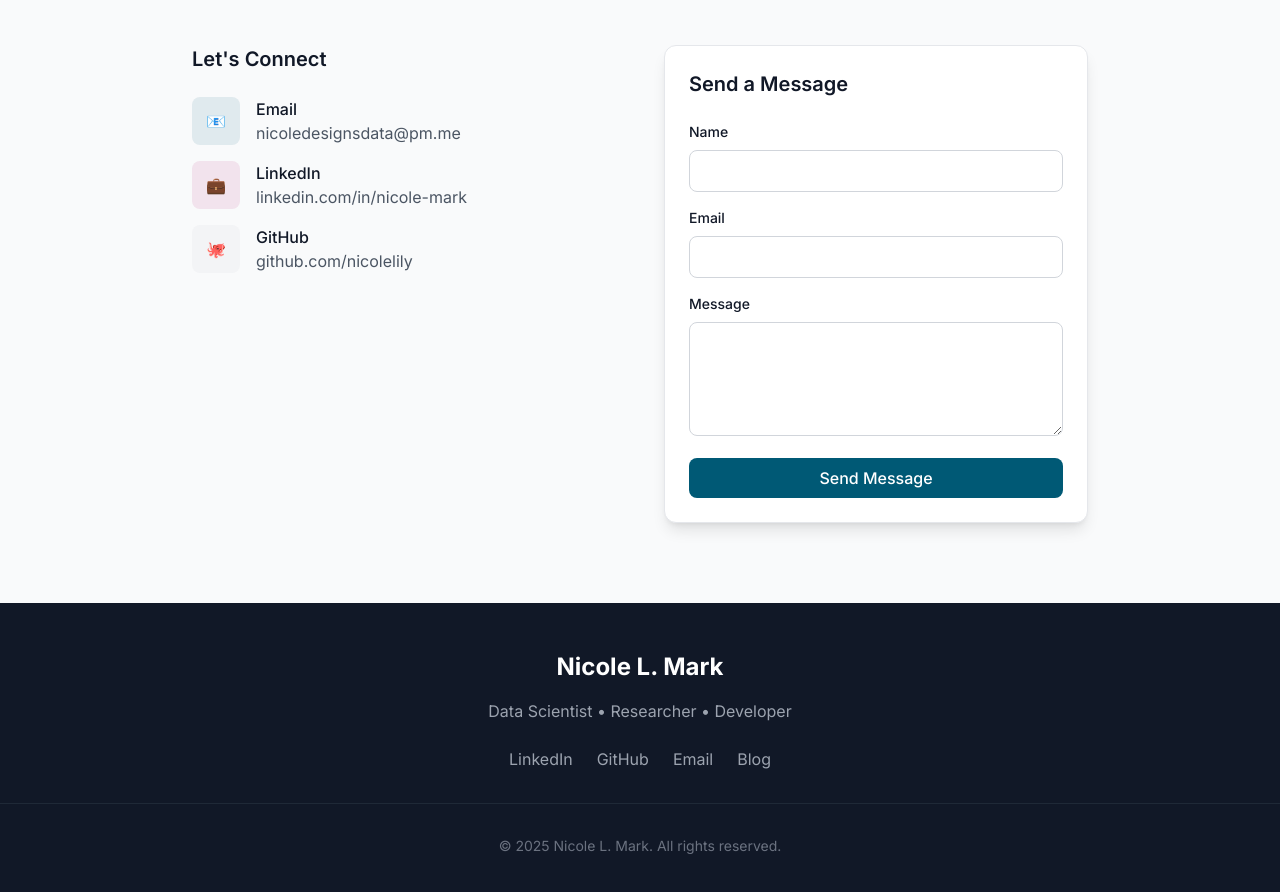
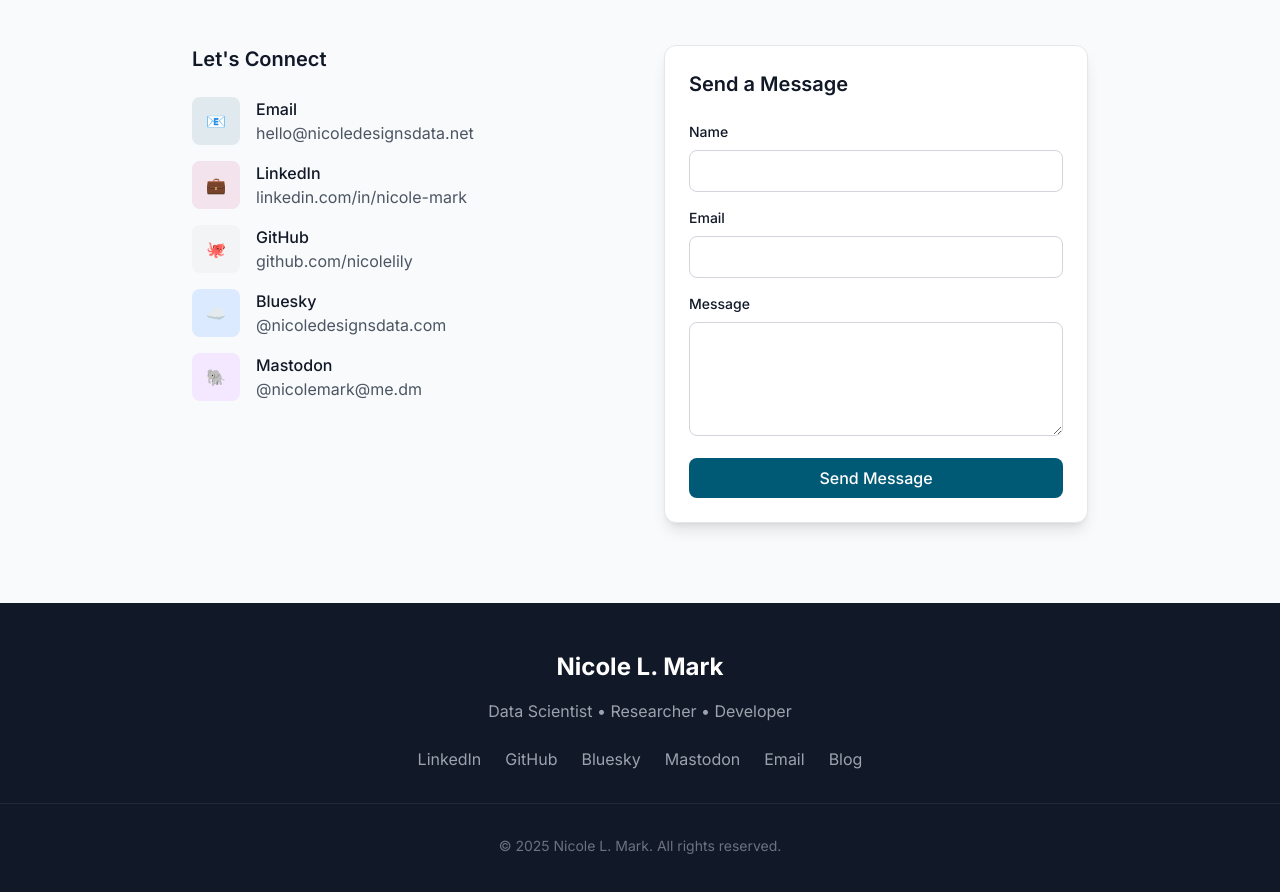
Before and after one commit to nicolelily/nicolelily.github.io, an Astro site: page / in a window 1280 px wide. Shown: the part 4190-5082 px from the top of the page. Built offline with nearby package versions, Linux system fonts and the light colour scheme; Astro itself is replaced by a stand-in of ours.

Commit message:
Update homepage contact section and footer social links
- Updated homepage contact section to include Bluesky and Mastodon
- Added proper links with hover effects for all social platforms
- Updated email to hello@nicoledesignsdata.net in contact section
- Updated footer to include Bluesky and Mastodon links
- Updated footer email to hello@nicoledesignsdata.net
- All social links now consistent between homepage, contact page, and footer

```diff
--- a/src/pages/index.astro
+++ b/src/pages/index.astro
@@ -331,7 +331,11 @@ import '../styles/global.css';
                 </div>
                 <div>
                   <h4 class="font-medium">Email</h4>
-                  <p class="text-gray-600 dark:text-gray-300">nicoledesignsdata@pm.me</p>
+                  <p class="text-gray-600 dark:text-gray-300">
+                    <a href="mailto:hello@nicoledesignsdata.net" class="hover:text-brand-primary dark:hover:text-brand-accent transition-colors">
+                      hello@nicoledesignsdata.net
+                    </a>
+                  </p>
                 </div>
               </div>
               <div class="flex items-center gap-4">
@@ -340,7 +344,11 @@ import '../styles/global.css';
                 </div>
                 <div>
                   <h4 class="font-medium">LinkedIn</h4>
-                  <p class="text-gray-600 dark:text-gray-300">linkedin.com/in/nicole-mark</p>
+                  <p class="text-gray-600 dark:text-gray-300">
+                    <a href="https://linkedin.com/in/nicole-mark" target="_blank" rel="noopener noreferrer" class="hover:text-brand-primary dark:hover:text-brand-accent transition-colors">
+                      linkedin.com/in/nicole-mark
+                    </a>
+                  </p>
                 </div>
               </div>
               <div class="flex items-center gap-4">
@@ -349,7 +357,37 @@ import '../styles/global.css';
                 </div>
                 <div>
                   <h4 class="font-medium">GitHub</h4>
-                  <p class="text-gray-600 dark:text-gray-300">github.com/nicolelily</p>
+                  <p class="text-gray-600 dark:text-gray-300">
+                    <a href="https://github.com/nicolelily" target="_blank" rel="noopener noreferrer" class="hover:text-brand-primary dark:hover:text-brand-accent transition-colors">
+                      github.com/nicolelily
+                    </a>
+                  </p>
+                </div>
+              </div>
+              <div class="flex items-center gap-4">
+                <div class="w-12 h-12 bg-blue-100 dark:bg-blue-900 rounded-lg flex items-center justify-center">
+                  <span class="text-blue-600 dark:text-blue-400">☁️</span>
+                </div>
+                <div>
+                  <h4 class="font-medium">Bluesky</h4>
+                  <p class="text-gray-600 dark:text-gray-300">
+                    <a href="https://bsky.app/profile/nicoledesignsdata.com" target="_blank" rel="noopener noreferrer" class="hover:text-brand-primary dark:hover:text-brand-accent transition-colors">
+                      @nicoledesignsdata.com
+                    </a>
+                  </p>
+                </div>
+              </div>
+              <div class="flex items-center gap-4">
+                <div class="w-12 h-12 bg-purple-100 dark:bg-purple-900 rounded-lg flex items-center justify-center">
+                  <span class="text-purple-600 dark:text-purple-400">🐘</span>
+                </div>
+                <div>
+                  <h4 class="font-medium">Mastodon</h4>
+                  <p class="text-gray-600 dark:text-gray-300">
+                    <a href="https://me.dm/@nicolemark" target="_blank" rel="noopener noreferrer" class="hover:text-brand-primary dark:hover:text-brand-accent transition-colors">
+                      @nicolemark@me.dm
+                    </a>
+                  </p>
                 </div>
               </div>
             </div>
@@ -409,7 +447,9 @@ import '../styles/global.css';
         <div class="flex justify-center space-x-6">
           <a href="https://linkedin.com/in/nicole-mark" target="_blank" rel="noopener noreferrer" class="text-gray-400 hover:text-white transition-colors">LinkedIn</a>
           <a href="https://github.com/nicolelily" target="_blank" rel="noopener noreferrer" class="text-gray-400 hover:text-white transition-colors">GitHub</a>
-          <a href="mailto:nicoledesignsdata@pm.me" class="text-gray-400 hover:text-white transition-colors">Email</a>
+          <a href="https://bsky.app/profile/nicoledesignsdata.com" target="_blank" rel="noopener noreferrer" class="text-gray-400 hover:text-white transition-colors">Bluesky</a>
+          <a href="https://me.dm/@nicolemark" target="_blank" rel="noopener noreferrer" class="text-gray-400 hover:text-white transition-colors">Mastodon</a>
+          <a href="mailto:hello@nicoledesignsdata.net" class="text-gray-400 hover:text-white transition-colors">Email</a>
           <a href="/blog" class="text-gray-400 hover:text-white transition-colors">Blog</a>
         </div>
         <div class="mt-8 pt-8 border-t border-gray-800 text-gray-500 text-sm">
```
